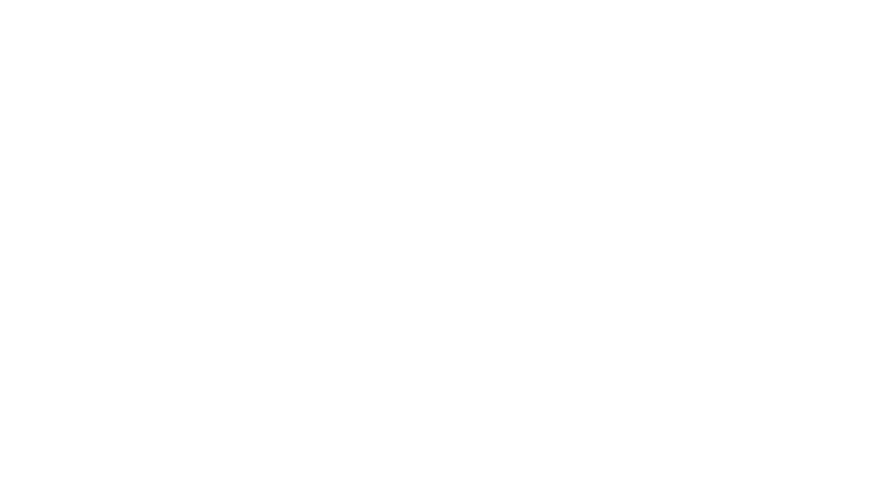
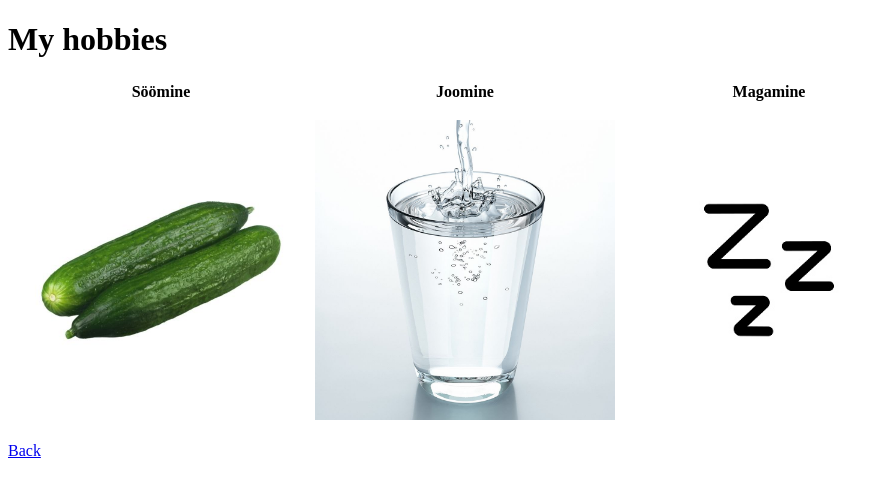
Before and after one commit to RasssJ/Week-1---HTML---First-Page, a plain HTML site: page hobbies.html in a window 1280 px wide. Shown: the whole page, without its empty margins (0-889 px from the left). Drawn offline with Linux system fonts and the light colour scheme.

Commit message:
Add hobbies page

```diff
--- a/hobbies.html
+++ b/hobbies.html
@@ -7,5 +7,28 @@
 </head>
 <body>
 
+    <h1>My hobbies</h1>
+
+<table>
+    <tr>
+        <th>Söömine</th>
+        <th>Joomine</th>
+        <th>Magamine</th>
+    </tr>
+
+    <tr>
+        <td><img src="img/Kurk.jpg" alt="" width="300px"></td>
+        <td><img src="img/Vesi.jpg" alt="" width="300px"></td>
+        <td><img src="img/zzz.jpg" alt="" width="300px"></td>
+    </tr>
+
+
+</table>
+<footer>
+<a href="index.html" targets="_blank">Back</a>
+</footer>
+
+
+
 </body>
 </html>
```
Also changed, not shown: index.html (+2 -0 lines), img/Kurk.jpg (added), img/Vesi.jpg (added), img/zzz.jpg (added).
